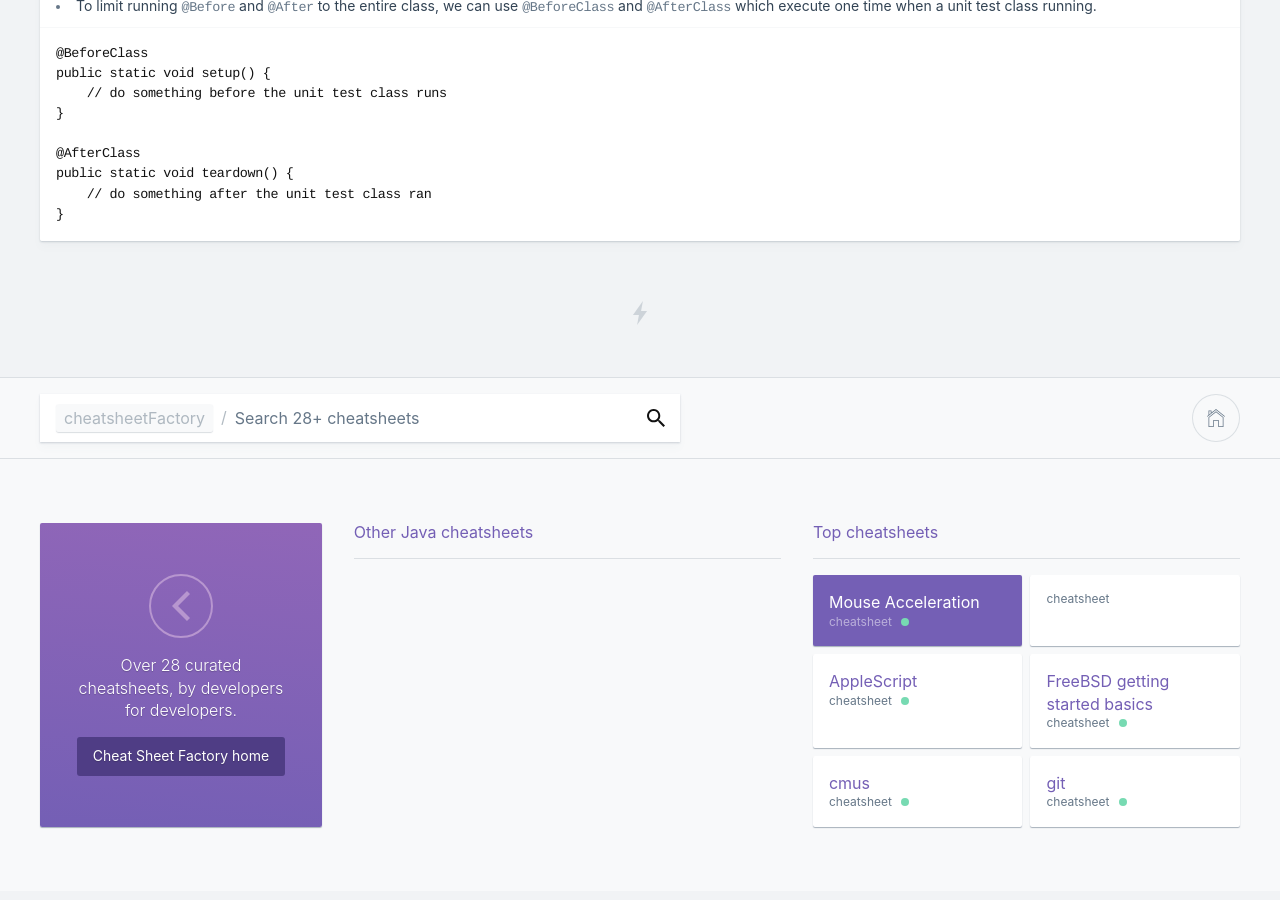
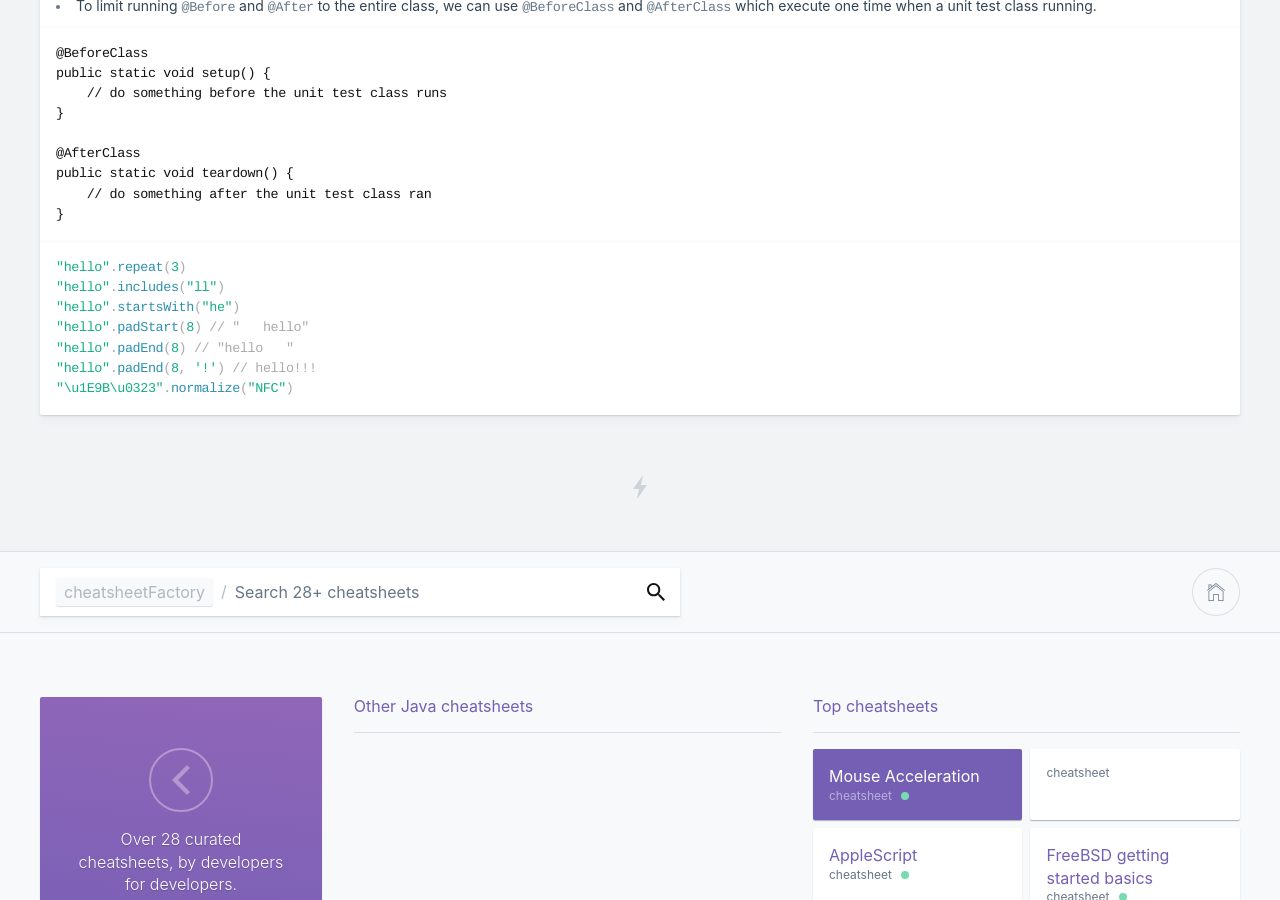
Before and after one commit to kasramp/cheat-sheet-factory, a Jekyll site: the page built from java/junit4.md, in a window 1280 px wide and 900 px high, scrolled down 606 px. Built offline with Jekyll 4.4.1, drawn with Linux system fonts in a browser that asks for light colours.

Commit message:
Add test content

````diff
--- a/java/junit4.md
+++ b/java/junit4.md
@@ -49,3 +49,13 @@ public static void teardown() {
     // do something after the unit test class ran
 }
 ```
+
+```js
+"hello".repeat(3)
+"hello".includes("ll")
+"hello".startsWith("he")
+"hello".padStart(8) // "   hello"
+"hello".padEnd(8) // "hello   "
+"hello".padEnd(8, '!') // hello!!!
+"\u1E9B\u0323".normalize("NFC")
+```
````
